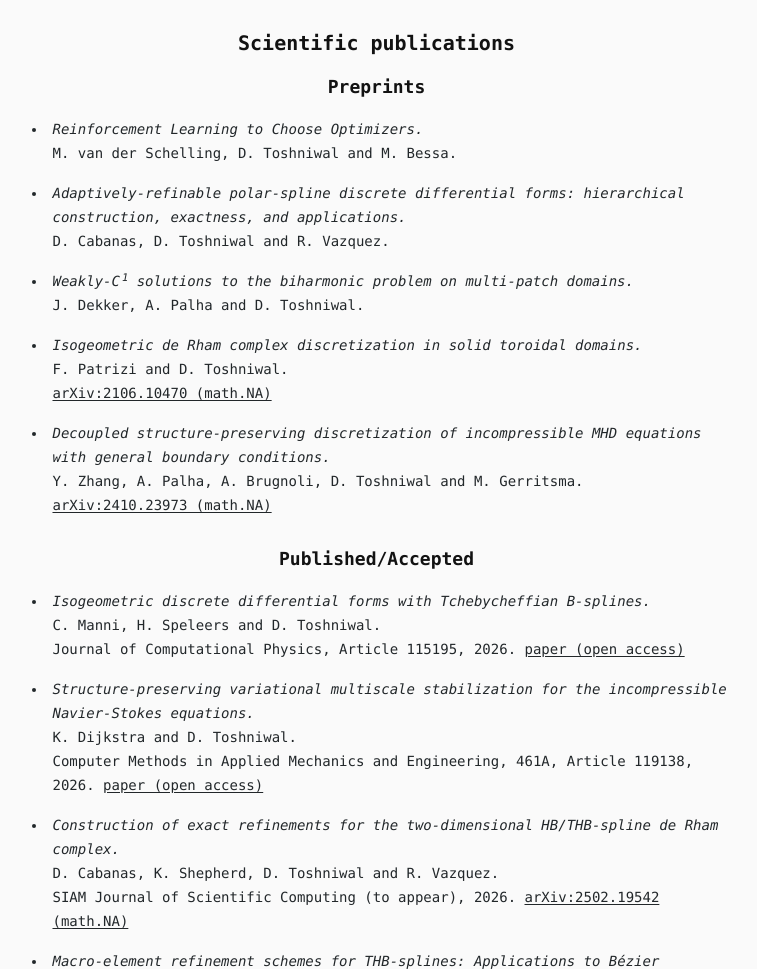
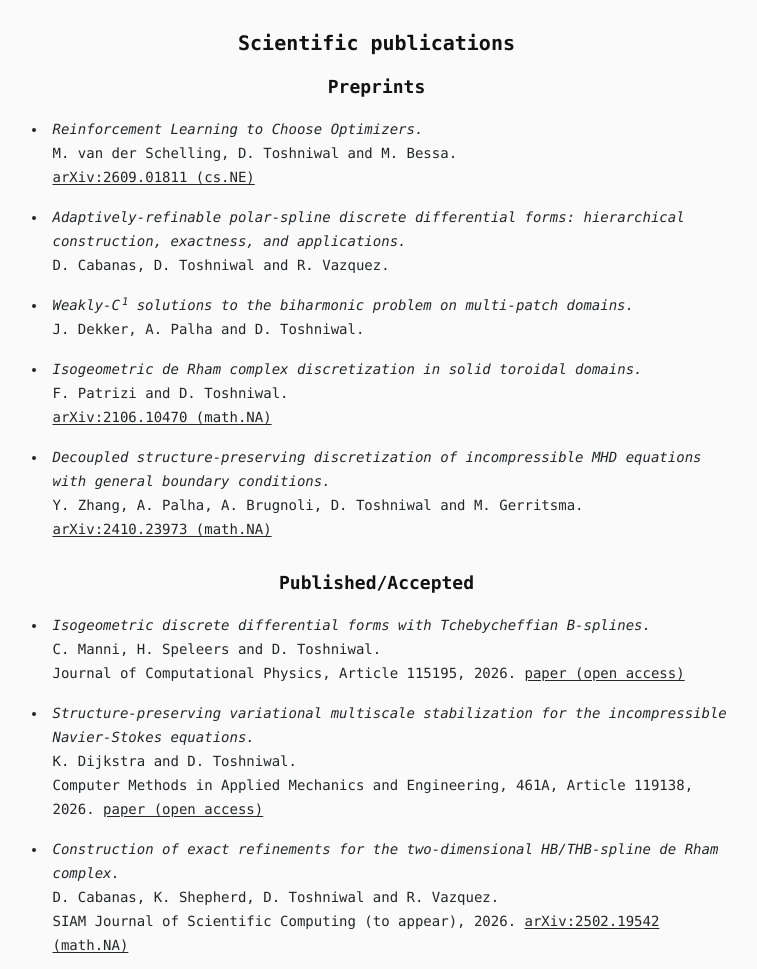
Before and after one commit to dtoshniwal/dtoshniwal.github.io, an Astro site: page /research in a window 1280 px wide. Shown: the part 927-1896 px from the top of the page, without its empty margins (256-1013 px from the left). Built offline with nearby package versions, Linux system fonts and the light colour scheme; Astro itself is replaced by a stand-in of ours.

Commit message:
Update research.md

```diff
--- a/src/pages/research.md
+++ b/src/pages/research.md
@@ -61,8 +61,8 @@ Some open projects can be found on [this list on Kees Vuik's webpage](https://di
 <h3 align="center">Preprints</h3>
 
 * <i>Reinforcement Learning to Choose Optimizers.</i><br>
-M. van der Schelling, D. Toshniwal and M. Bessa.
-
+M. van der Schelling, D. Toshniwal and M. Bessa.<br>
+[arXiv:2609.01811 (cs.NE)](https://arxiv.org/abs/2609.01811)
 
 * <i>Adaptively-refinable polar-spline discrete differential forms: hierarchical construction, exactness, and
 applications.</i><br>
```
